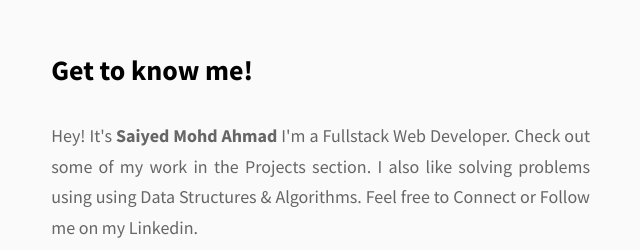
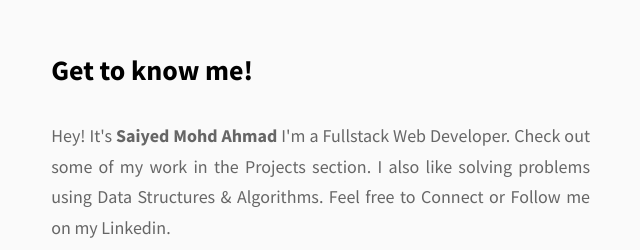
Before and after one commit to smxhmxd/Portfolio, a website: page index.html in a window 1280 px wide. Shown: the part 1120-1370 px from the top of the page, 0-640 px from the left. Drawn offline with Linux system fonts and the light colour scheme.

Commit message:
Update index.html

```diff
--- a/index.html
+++ b/index.html
@@ -164,7 +164,7 @@
                 Hey! It's
                 <strong>Saiyed Mohd Ahmad</strong>
                 I'm a Fullstack Web Developer. Check out some of my work in the Projects section.
-I also like solving problems using using Data Structures & Algorithms. Feel free to Connect or Follow me on my Linkedin.
+I also like solving problems using Data Structures & Algorithms. Feel free to Connect or Follow me on my Linkedin.
               </p>
               <p class="about__content-details-para">
                 I'm open to Job opportunities where I can contribute, learn and grow. If you have a good opportunity that matches my skills and experience then don't hesitate to <strong>contact</strong> me.
```
